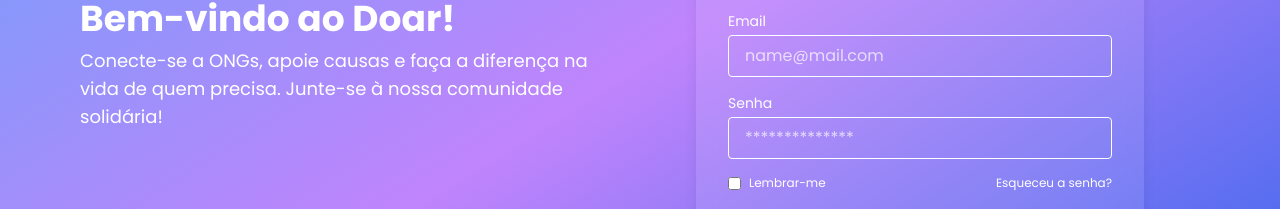
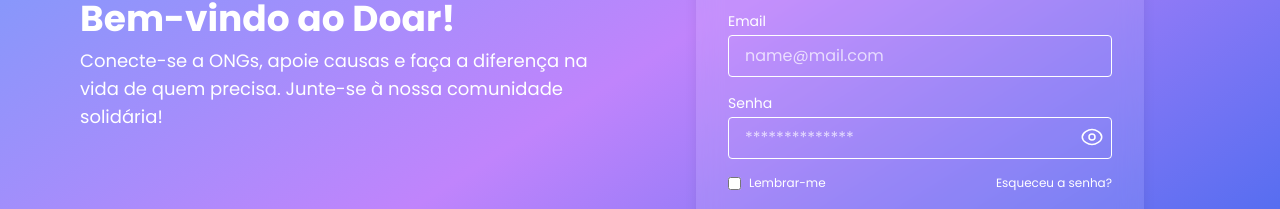
Before and after one commit to Rodrigo081pb/DoarProject, a React (Vite) app: page /login in a window 1280 px wide. Shown: the part 335-544 px from the top of the page. Built offline with nearby package versions, Linux system fonts and the light colour scheme.

Commit message:
inserindo rotas na tela de login

```diff
--- a/src/pages/Login/components/LoginForm.jsx
+++ b/src/pages/Login/components/LoginForm.jsx
@@ -1,7 +1,22 @@
-import React from "react";
+
+import React, { useState } from "react";
+import { useNavigate } from "react-router-dom";
 import Logo from "../../../components/logo/Logo";
 
+
 const LoginForm = () => {
+  const [showPassword, setShowPassword] = useState(false);
+  const navigate = useNavigate();
+
+  const handleRegister = () => {
+    navigate("/register");
+  };
+
+  const handleForgotPassword = (e) => {
+    e.preventDefault();
+    navigate("/esqueceu-senha");
+  };
+
   return (
     <>
       <div className="mt-4 w-full flex justify-center items-center mb-4">
@@ -19,28 +34,46 @@ const LoginForm = () => {
             className="w-full px-4 py-2 rounded border border-white bg-transparent text-white placeholder:text-white/70 focus:outline-none focus:ring-2 focus:ring-blue-400"
           />
         </div>
-        <div>
+        <div className="relative">
           <label htmlFor="password" className="block text-sm font-medium text-white mb-1">Senha</label>
           <input
-            type="password"
+            type={showPassword ? "text" : "password"}
             id="password"
             name="password"
             placeholder="**************"
-            className="w-full px-4 py-2 rounded border border-white bg-transparent text-white placeholder:text-white/70 focus:outline-none focus:ring-2 focus:ring-blue-400"
+            className="w-full px-4 py-2 rounded border border-white bg-transparent text-white placeholder:text-white/70 focus:outline-none focus:ring-2 focus:ring-blue-400 pr-10"
           />
+          <button
+            type="button"
+            onClick={() => setShowPassword((prev) => !prev)}
+            className="absolute right-2 top-8 text-white focus:outline-none"
+            tabIndex={-1}
+            aria-label={showPassword ? "Ocultar senha" : "Mostrar senha"}
+          >
+            {showPassword ? (
+              <svg xmlns="http://www.w3.org/2000/svg" fill="none" viewBox="0 0 24 24" strokeWidth={1.5} stroke="currentColor" className="w-6 h-6">
+                <path strokeLinecap="round" strokeLinejoin="round" d="M3.98 8.223A10.477 10.477 0 0 0 2.001 12c2.25 4.5 6.75 7.5 12 7.5 2.042 0 3.98-.41 5.73-1.223M15 12a3 3 0 1 1-6 0 3 3 0 0 1 6 0Zm6.02-3.777A10.477 10.477 0 0 1 21.999 12c-2.25 4.5-6.75 7.5-12 7.5a10.477 10.477 0 0 1-5.73-1.223" />
+                <path strokeLinecap="round" strokeLinejoin="round" d="M3 3l18 18" />
+              </svg>
+            ) : (
+              <svg xmlns="http://www.w3.org/2000/svg" fill="none" viewBox="0 0 24 24" strokeWidth={1.5} stroke="currentColor" className="w-6 h-6">
+                <path strokeLinecap="round" strokeLinejoin="round" d="M2.25 12c0 4.5 6 7.5 9.75 7.5S21.75 16.5 21.75 12c0-4.5-6-7.5-9.75-7.5S2.25 7.5 2.25 12Z" />
+                <path strokeLinecap="round" strokeLinejoin="round" d="M12 15a3 3 0 1 1 0-6 3 3 0 0 1 0 6Z" />
+              </svg>
+            )}
+          </button>
         </div>
         <div className="flex items-center justify-between text-white text-xs">
           <label className="flex items-center gap-2">
             <input type="checkbox" className="accent-blue-500" />
             Lembrar-me
           </label>
-          <a href="#" className="hover:underline">Esqueceu a senha?</a>
+          <a href="#" className="hover:underline" onClick={handleForgotPassword}>Esqueceu a senha?</a>
         </div>
         <div className="flex gap-4 mt-4">
           <button type="submit" className="flex-1 bg-blue-500 hover:bg-blue-600 text-white font-semibold py-2 rounded transition">Entrar</button>
-          <button type="button" className="flex-1 border border-white text-white font-semibold py-2 rounded hover:bg-white hover:text-blue-500 transition">Cadastrar</button>
+          <button type="button" onClick={handleRegister} className="flex-1 border border-white text-white font-semibold py-2 rounded hover:bg-white hover:text-blue-500 transition">Cadastrar</button>
         </div>
-
       </form>
     </>
   );
```
